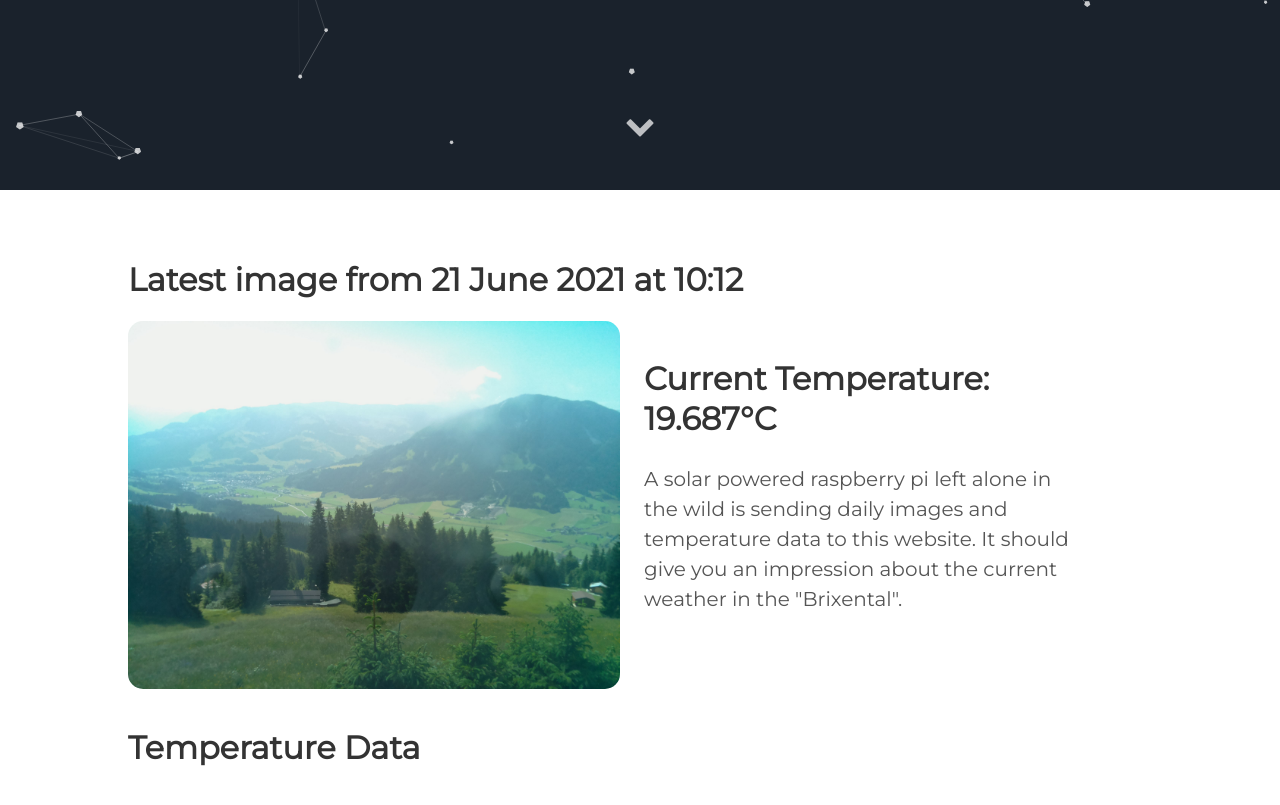
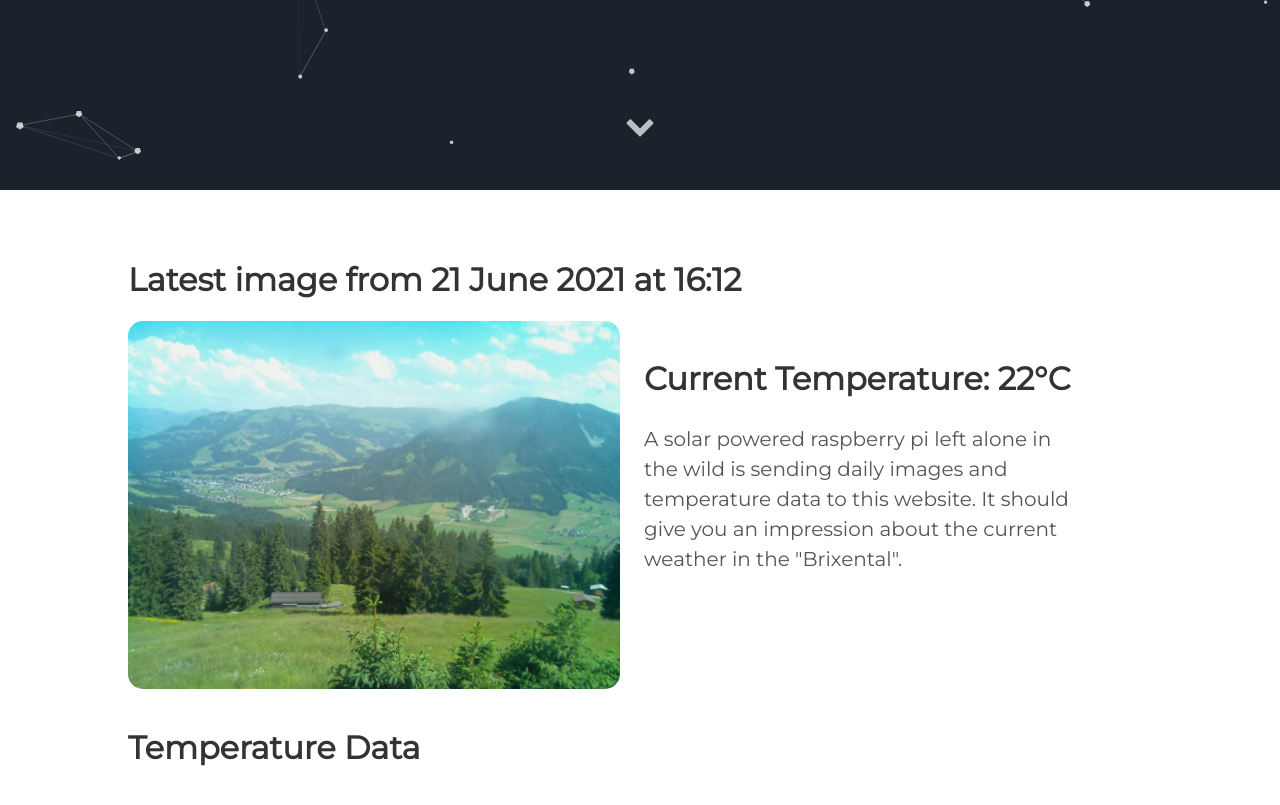
Before and after one commit to vektorious/vektorious.github.io, a Jekyll site: the page built from resources/huette.md, in a window 1280 px wide and 900 px high, scrolled down 710 px. Shown: the top 805 px of the window. Built offline with Jekyll 4.4.1, drawn with Linux system fonts in a browser that asks for light colours.

Commit message:
I'm a bot beep boop

```diff
--- a/resources/huette.md
+++ b/resources/huette.md
@@ -6,13 +6,13 @@ image: '/assets/img/'
 description: 'Live image from the Austrian alps'
 twitter_text: ' '
 ---
-## Latest image from 21 June 2021 at 10:12
+## Latest image from 21 June 2021 at 16:12
 <div class="huette">
   <div class="huette-image">
     <img src="{{ "/assets/img/huette.jpg" | prepend: site.baseurl }}">
   </div>
   <div class="huette-text">
-        <h2>Current Temperature: 19.687°C</h2>
+        <h2>Current Temperature: 22°C</h2>
         <p>A solar powered raspberry pi left alone in the wild is sending daily images and temperature data to this website. It should give you an impression about the current weather in the "Brixental".</p>
 
   </div>
```
Also changed, not shown: rpi-script/2021-06-21_161051.txt (renamed from rpi-script/2021-06-21_101052.txt, +5 -5 lines), rpi-script/huette.md (+2 -2 lines), assets/img/huette.jpg, assets/img/temp_plot.png, rpi-script/temp_plot.png, 1 other file.
